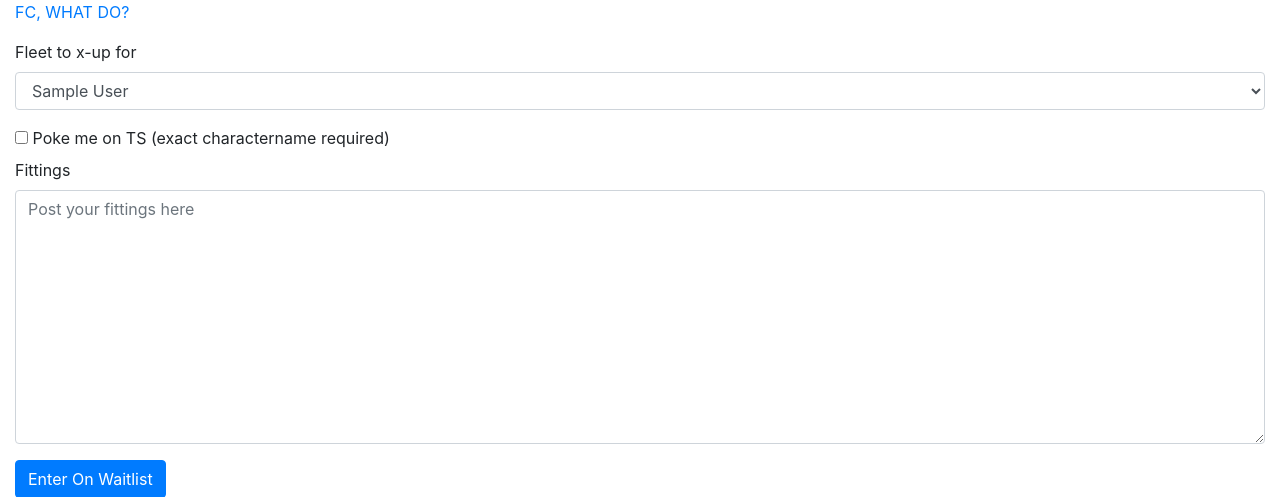
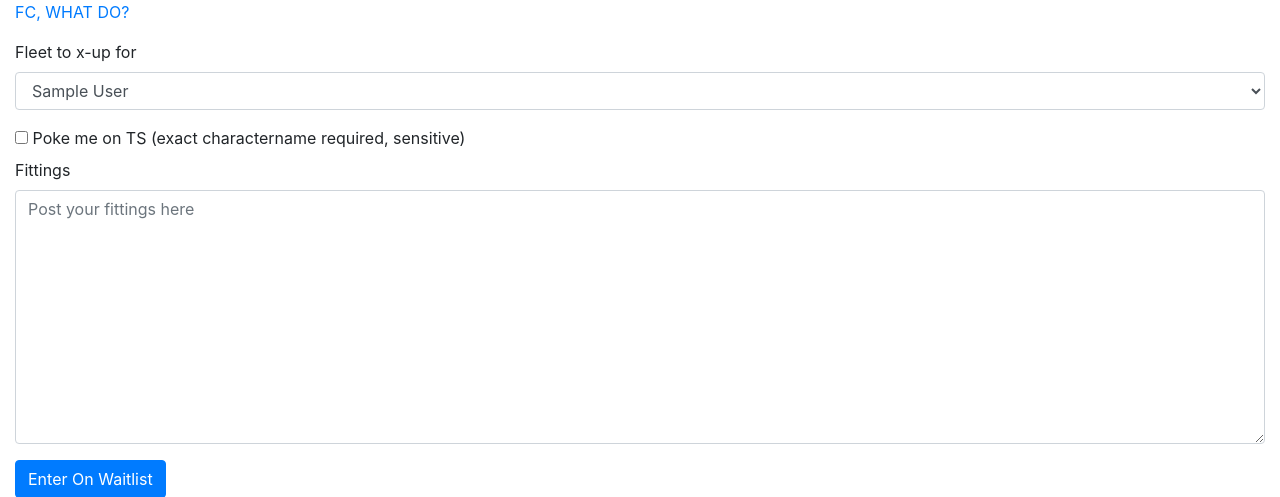
Before and after one commit to SpeedProg/eve-inc-waitlist, a Flask app: template templates/xup.html in a window 1280 px wide. Shown: the part 56-553 px from the top of the page. Run offline with Flask 2, Linux system fonts and the light colour scheme; the template is opened without the code that fills it: most values are stand-ins (such as "Sample title", 1, 10 or a date in 2020); parts of the project's set-up code (start-up, migrations or seed data) failed here and were passed over; some libraries are stand-ins or nearby versions.

Commit message:
improved on the wording for character names and pokes

```diff
--- a/templates/index.html
+++ b/templates/index.html
@@ -52,7 +52,7 @@
   	<p class="text-xs-center">To get informed when you get invited please open the <a href="{{url_for('fittings.notification', user_id=current_user.get_eve_id())}}" target="_blank">Notification Link</a> in Firefox/Chrome
 	{% if ts %}
 	<br>
-		and/or join TS with your FULL EVE Charactername<br>TS3 Server: {{ts.displayHost}}{% if ts.displayPort != 9987 %}:{{ts.displayPort}}{% endif %}
+		and/or join TS for a poke, Character name must match <b>exactly</b> (case sensitive)<br>TS3 Server: {{ts.displayHost}}{% if ts.displayPort != 9987 %}:{{ts.displayPort}}{% endif %}
 	{% endif %}
   	</p>
   	</div>
--- a/templates/xup-form.html
+++ b/templates/xup-form.html
@@ -25,7 +25,7 @@ I am new to WarpToMe or Incursions</label>
 {% endif %}
 <label>
   <input type="checkbox" name="pokeMe" value="on"{% if current_user.poke_me %} checked{% endif %}>
-  Poke me on TS (exact charactername required)
+  Poke me on TS (exact charactername required, sensitive)
 </label>
 <fieldset class="form-group">
 <label for="fittings">Fittings</label>
```
